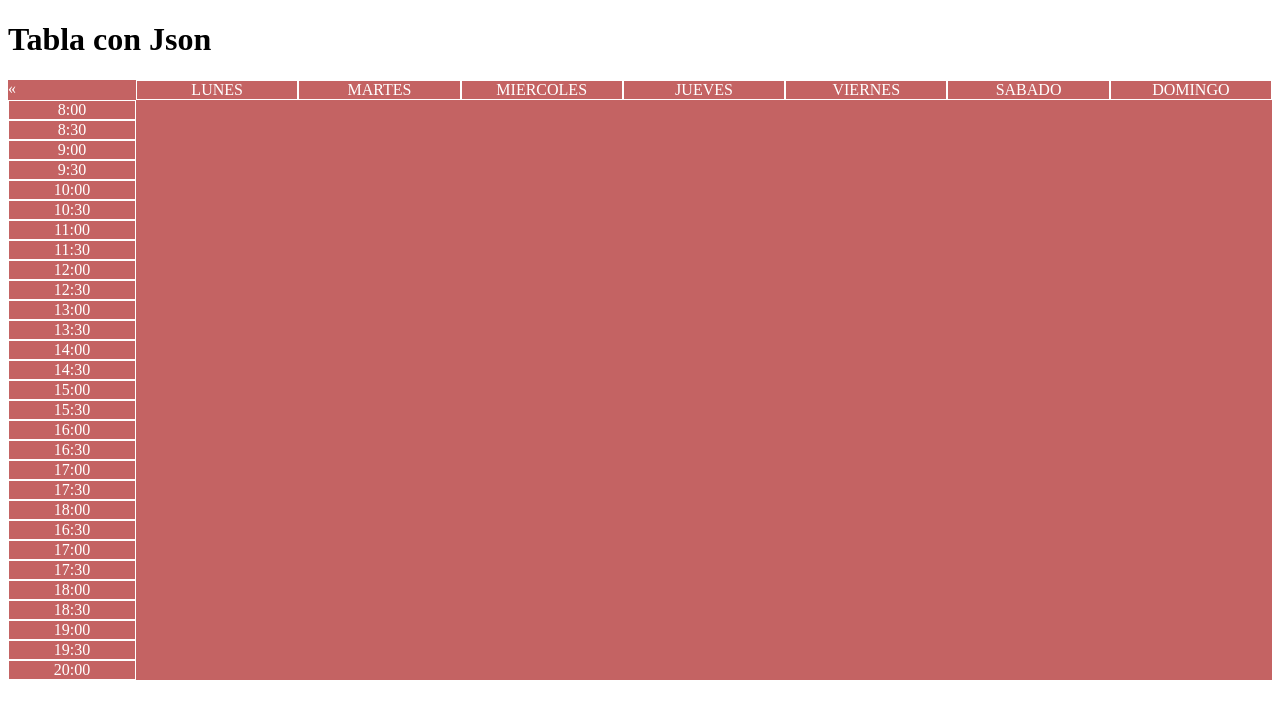
After one commit to yesiYAGS/capitaria, a Django app: page /agenda3 in a window 1280 px wide. The commit adds this page. Shown: the top 719 px of the page. Run offline with Django 4.2, Linux system fonts and the light colour scheme.

Commit message:
tabla con json (incompleta)

```diff
--- a/capitariaApp/static/css/style.css
+++ b/capitariaApp/static/css/style.css
@@ -26,6 +26,7 @@
     padding-left: 5px;
     padding-right: 5px;
 }
+/* *************************************TABLA SIN JSON ************************************************* */
 .container {
     display: grid;
     /* grid-gap: 1rem; */
@@ -58,3 +59,32 @@
     background-color: coral;
     color: brown;
 }
+/* ######################################## *TABLA CON JSON* ############################################################# */
+#calendar{
+    background: rgb(196, 99, 99);
+    /* height: 70vh; */
+    /* width: 50vw; */
+    color: #fff;
+    display: grid;
+    grid-template-columns: 10vw repeat(5, calc(100%/6)) ;
+    /* grid-template-rows: 3vh 76vh; */
+}
+#calenderHeaders{
+    display: flex;
+    flex-direction: row;
+    grid-column: 2 / end;
+    grid-row: 1 / 2;
+}
+.calendar-header{
+    width: calc(100%/5);
+    text-align: center;
+    border: 1px solid #fff;
+}
+#left-time-wrp{
+    grid-column: 1 / 2;
+    grid-row: 2 / 3;
+}
+.timeblock{
+    text-align: center;
+    border: 1px solid #fff;
+}
--- /dev/null
+++ b/capitariaApp/static/js/script.js
@@ -0,0 +1,35 @@
+const headers = document.getElementById('calenderHeaders')
+
+        fetch('http://127.0.0.1:8000/agenda2')
+        .then(response => response.json())
+        .then(data => {
+            console.log(data.data)
+            calendarDates=data.data;
+            for(dia in calendarDates){
+                // d = Monday \ Tuesday \ Wednesday
+                console.log(dia, 'este es dia')
+
+                const div = document.createElement("div")
+                div.append(dia)
+                div.classList.add('calendar-header')
+                headers.appendChild(div)
+
+            }
+        });
+// const block = document.getElementById('blocks')
+//         fetch('http://127.0.0.1:8000/agenda2')
+//         .then(response => response.json())
+//         .then(data => {
+//             console.log(data.data)
+//             calendarDates=data.data;
+//             for(dia in calendarDates){
+//                 // d = Monday \ Tuesday \ Wednesday
+//                 console.log(dia, 'este es dia')
+
+//                 const div = document.createElement("div")
+//                 div.append(dia)
+//                 div.classList.add('block-agg')
+//                 block.appendChild(div)
+
+//             }
+//         });
--- a/capitariaApp/templates/agenda.html
+++ b/capitariaApp/templates/agenda.html
@@ -6,6 +6,7 @@
     <meta name="viewport" content="width=device-width, initial-scale=1.0">
     {% load static %}
     <link rel="stylesheet" href="{% static 'css/style.css' %}">
+    <script src="{% static 'js/script.js' %}"></script>
     <title>Agenda</title>
 
 </head>
--- /dev/null
+++ b/capitariaApp/templates/agenda3.html
@@ -0,0 +1,52 @@
+<!DOCTYPE html>
+<html lang="en">
+<head>
+    <meta charset="UTF-8">
+    <meta http-equiv="X-UA-Compatible" content="IE=edge">
+    <meta name="viewport" content="width=device-width, initial-scale=1.0">
+    {% load static %}
+    <link rel="stylesheet" href="{% static 'css/style.css' %}">
+    <title>Agenda con json</title>
+</head>
+<body>
+    <h1>Tabla con Json </h1>
+    <div id="calendar">
+        <div id="left-time-wrp">
+            <div class="timeblock">8:00</div>
+            <div class="timeblock">8:30</div>
+            <div class="timeblock">9:00</div>
+            <div class="timeblock">9:30</div>
+            <div class="timeblock">10:00</div>
+            <div class="timeblock">10:30</div>
+            <div class="timeblock">11:00</div>
+            <div class="timeblock">11:30</div>
+            <div class="timeblock">12:00</div>
+            <div class="timeblock">12:30</div>
+            <div class="timeblock">13:00</div>
+            <div class="timeblock">13:30</div>
+            <div class="timeblock">14:00</div>
+            <div class="timeblock">14:30</div>
+            <div class="timeblock">15:00</div>
+            <div class="timeblock">15:30</div>
+            <div class="timeblock">16:00</div>
+            <div class="timeblock">16:30</div>
+            <div class="timeblock">17:00</div>
+            <div class="timeblock">17:30</div>
+            <div class="timeblock">18:00</div>
+            <div class="timeblock">16:30</div>
+            <div class="timeblock">17:00</div>
+            <div class="timeblock">17:30</div>
+            <div class="timeblock">18:00</div>
+            <div class="timeblock">18:30</div>
+            <div class="timeblock">19:00</div>
+            <div class="timeblock">19:30</div>
+            <div class="timeblock">20:00</div>
+        </div>
+        <div id="calenderHeaders"></div>
+        <div id="esquina">&#171</div>
+        <div id="blocks"></div>
+    </div>
+
+    <script src="{% static 'js/script.js' %}"></script>
+</body>
+</html>
--- a/capitariaApp/templates/inicio.html
+++ b/capitariaApp/templates/inicio.html
@@ -9,6 +9,7 @@
 <body>
     <h1>Division de respuestas</h1>
     <a href="/colegio"> Respuesta colegio</a>
-    <a href="/agenda">Front de agenda</a>
+    <a href="/agenda">Front de agenda sin json</a>
+    <a href="/agenda3">Agenda con Json</a>
 </body>
 </html>
--- a/capitariaApp/urls.py
+++ b/capitariaApp/urls.py
@@ -6,4 +6,5 @@ urlpatterns = [
     path('colegio', views.colegio),
     path('agenda',views.agenda),
     path('agenda2', views.agenda2),
+     path('agenda3', views.agenda3),
 ]
--- a/capitariaApp/views.py
+++ b/capitariaApp/views.py
@@ -1,4 +1,5 @@
 from django.shortcuts import render, redirect, HttpResponse
+from django.http import JsonResponse
 
 def inicio (request):
     return render (request,'inicio.html')
@@ -9,6 +10,54 @@ def colegio(request):
 def agenda(request):
     return render(request,'agenda.html')
 def agenda2(request):
-    return render(request,'agenda2.html')
+    context = {
+        "data": {
+                "LUNES": [
+                    {"name": "Jorge", "start_time": "08:00", "end_time": "09:00"},
+                    {"name": "Jorge", "start_time": "09:30", "end_time": "11:00"},
+                    {"name": "Jorge", "start_time": "15:00", "end_time": "16:00"},
+                    {"name": "Jorge", "start_time": "17:00", "end_time": "19:30"}
+                ],
+                "MARTES": [
+                    {"name": "Jorge", "start_time": "08:00", "end_time": "09:00"},
+                    {"name": "Jorge", "start_time": "11:30", "end_time": "12:00"},
+                    {"name": "Jorge", "start_time": "15:00", "end_time": "16:00"},
+                    {"name": "Jorge", "start_time": "17:00", "end_time": "19:30"}
+                ],
+                "MIERCOLES": [
+                    {"name": "Jorge", "start_time": "08:00", "end_time": "09:00"},
+                    {"name": "Jorge", "start_time": "10:30", "end_time": "12:00"},
+                    {"name": "Jorge", "start_time": "15:00", "end_time": "16:00"},
+                    {"name": "Jorge", "start_time": "17:00", "end_time": "19:30"}
+                ],
+                "JUEVES": [
+                    {"name": "Jorge", "start_time": "08:00", "end_time": "09:00"},
+                    {"name": "Jorge", "start_time": "09:30", "end_time": "12:00"},
+                    {"name": "Jorge", "start_time": "15:00", "end_time": "16:00"},
+                    {"name": "Jorge", "start_time": "17:00", "end_time": "19:30"}
+                ],
+                "VIERNES": [
+                    {"name": "Jorge", "start_time": "08:00", "end_time": "09:00"},
+                    {"name": "Jorge", "start_time": "09:30", "end_time": "12:00"},
+                    {"name": "Jorge", "start_time": "15:00", "end_time": "16:00"},
+                    {"name": "Jorge", "start_time": "17:00", "end_time": "19:30"}
+                ],
+                "SABADO": [
+                    {"name": "Jorge", "start_time": "08:00", "end_time": "09:00"},
+                    {"name": "Jorge", "start_time": "09:30", "end_time": "12:00"},
+                    {"name": "Jorge", "start_time": "15:00", "end_time": "16:00"},
+                    {"name": "Jorge", "start_time": "17:00", "end_time": "19:30"}
+                ],
+                "DOMINGO": [
+                    {"name": "Jorge", "start_time": "08:00", "end_time": "09:00"},
+                    {"name": "Jorge", "start_time": "09:30", "end_time": "12:00"},
+                    {"name": "Jorge", "start_time": "15:00", "end_time": "16:00"},
+                    {"name": "Jorge", "start_time": "17:00", "end_time": "19:30"}
+                ],
+            }
+    }
+    return JsonResponse(context)
+def agenda3(request):
+    return render(request,'agenda3.html')
 
 # Create your views here.
```
